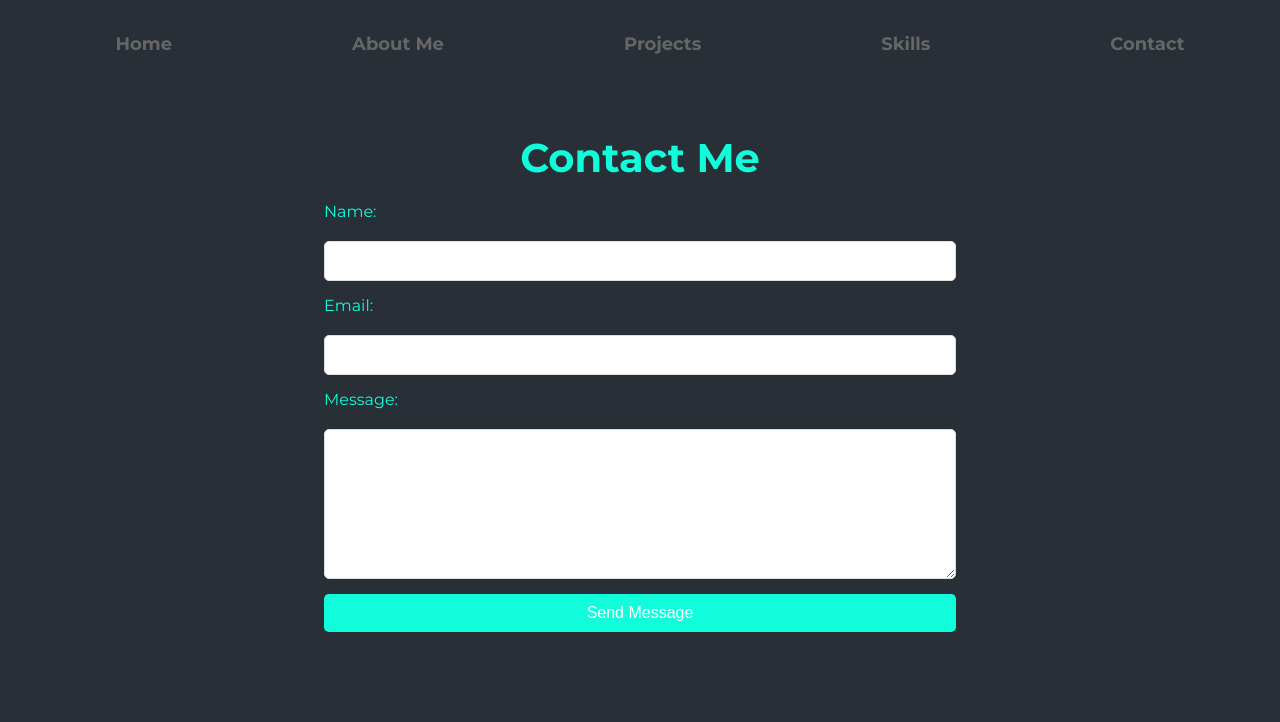
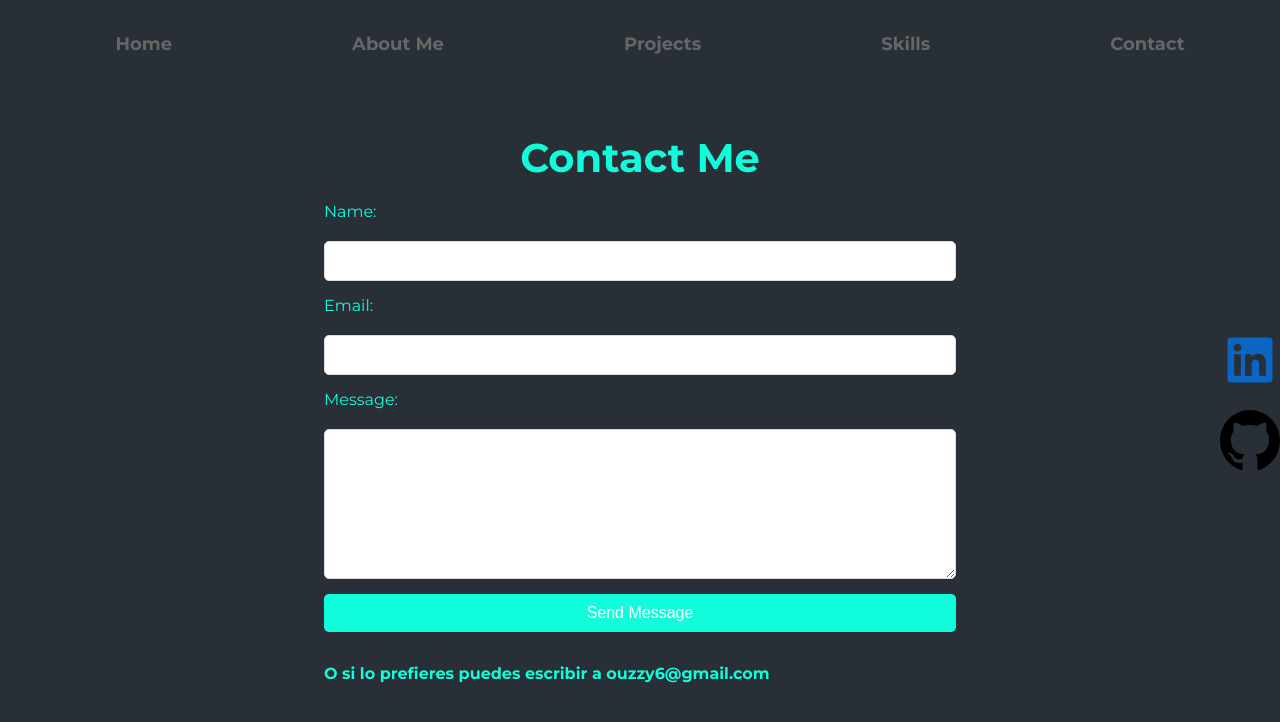
Before and after one commit to ouzzy6/Portfolio-Web, a React (Vite) app: page /Contact in a window 1280 px wide. Shown: the top 722 px of the page. Built offline with nearby package versions, Linux system fonts and the light colour scheme.

Commit message:
Links y email

```diff
--- a/src/App.jsx
+++ b/src/App.jsx
@@ -6,6 +6,7 @@ import AboutMe from './components/AboutMe';
 import Projects from './components/Projects';
 import Skills from './components/Skills';
 import Contact from './components/Contact';
+import SocialLinks from './components/SocialLinks';
 
 function App() {
   return (
@@ -18,8 +19,10 @@ function App() {
           <Route path="/projects" element={<Projects />} />
           <Route path="/Skills" element={<Skills />} />
           <Route path="/Contact" element={<Contact />} />
+
           {/* Agrega más rutas según sea necesario */}
         </Routes>
+        <SocialLinks />
       </div>
     </Router>
   );
--- a/src/components/Contact.css
+++ b/src/components/Contact.css
@@ -100,3 +100,9 @@
     padding: 6px 12px;
   }
 }
+
+.email{
+  margin-top: 5%;
+  font-weight: bold;
+  margin-bottom: 5%;
+}
--- a/src/components/Contact.jsx
+++ b/src/components/Contact.jsx
@@ -65,6 +65,10 @@ function Contact() {
 
         <button type="submit">Send Message</button>
       </form>
+
+      <div className='email'>
+      O si lo prefieres puedes escribir a ouzzy6@gmail.com
+      </div>
       {status && <p className="contact-status">{status}</p>}
     </div>
   );
--- /dev/null
+++ b/src/components/SocialLinks.css
@@ -0,0 +1,28 @@
+.social-links {
+    position: fixed;
+    right: 0;
+    top: 50%;
+    transform: translateY(-50%);
+    display: flex;
+    flex-direction: column;
+    gap: 20px;
+    z-index: 1000;
+  }
+
+  .social-link {
+    display: block;
+    width: 60px; /* Ajusta el tamaño según sea necesario */
+    height: 60px;
+    transition: transform 0.3s ease, opacity 0.3s ease;
+  }
+
+  .social-link img {
+    width: 100%;
+    height: 100%;
+    object-fit: contain;
+  }
+
+  .social-link:hover {
+    transform: scale(1.2);
+    opacity: 0.8;
+  }
--- /dev/null
+++ b/src/components/SocialLinks.jsx
@@ -0,0 +1,19 @@
+import React from 'react';
+import '../components/SocialLinks.css';
+import linkedinIcon from '../media/linkedin-svgrepo-com.svg';
+import githubIcon from '../media/github-142-svgrepo-com.svg';
+
+const SocialLinks = () => {
+  return (
+    <div className="social-links">
+      <a href="https://www.linkedin.com/in/ousama6" target="_blank" rel="noopener noreferrer" className="social-link">
+        <img src={linkedinIcon} alt="LinkedIn" />
+      </a>
+      <a href="https://github.com/ouzzy6" target="_blank" rel="noopener noreferrer" className="social-link">
+        <img src={githubIcon} alt="GitHub" />
+      </a>
+    </div>
+  );
+};
+
+export default SocialLinks;
```
Also changed, not shown: src/media/github-142-svgrepo-com.svg (added), src/media/linkedin-svgrepo-com.svg (added).
